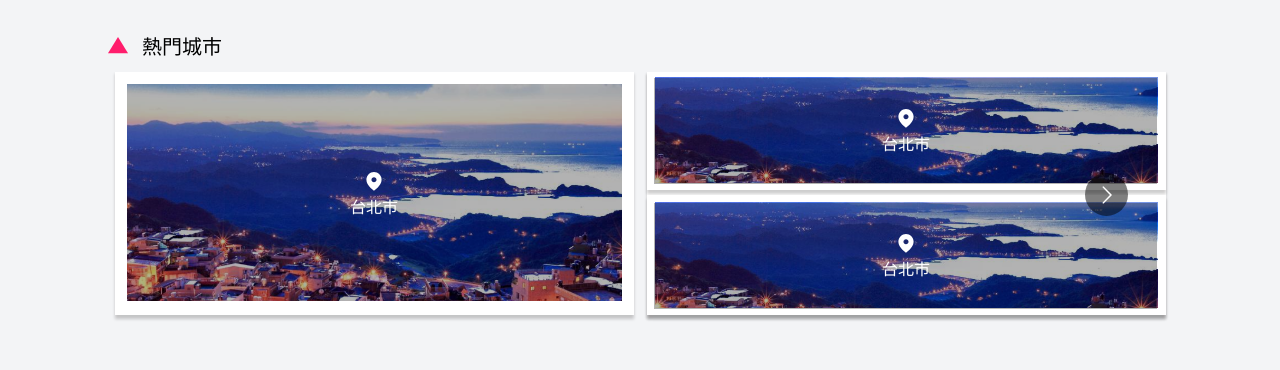
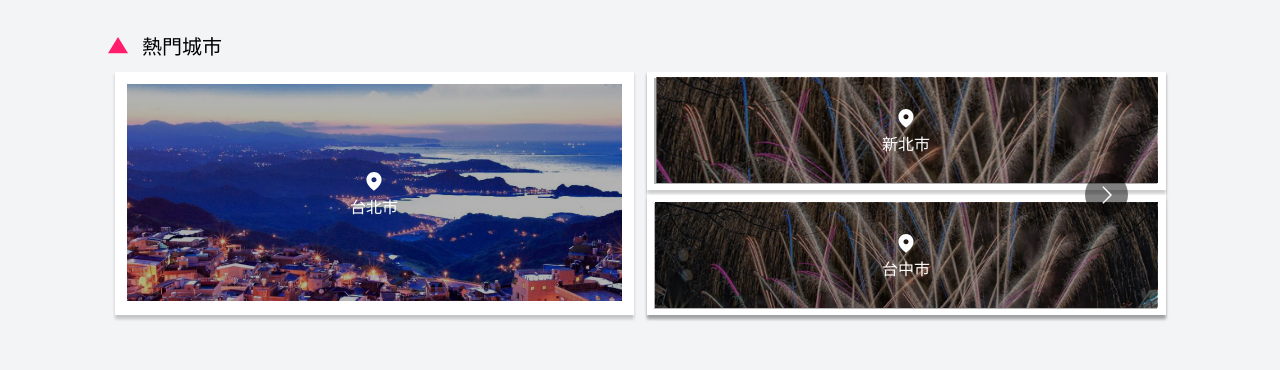
Before and after one commit to RuFrontEnd/Tour-Guide-Of-Taiwan-Attractions.io, a React (Create React App) app: page / in a window 1280 px wide. Shown: the part 687-1057 px from the top of the page. Built offline with nearby package versions, Linux system fonts and the light colour scheme.

Commit message:
mock hotCities data structure

```diff
--- a/src/pages/Landing.js
+++ b/src/pages/Landing.js
@@ -49,6 +49,20 @@ const Landing = (props) => {
     area: "基隆市中山區湖海路一、二段(協和街)",
     tel: "886-2-24287664",
   };
+
+  const hotCities = [
+    { name: "台北市", src: landing },
+    { name: ["新北市", "台中市"], src: [cardImg_tmp, detailCard_tmp] },
+    { name: "台北市", src: landing },
+    { name: ["新北市", "台中市"], src: [cardImg_tmp, detailCard_tmp] },
+    { name: "台北市", src: landing },
+    { name: ["新北市", "台中市"], src: [cardImg_tmp, detailCard_tmp] },
+    { name: "台北市", src: landing },
+    { name: ["新北市", "台中市"], src: [cardImg_tmp, detailCard_tmp] },
+    { name: "台北市", src: landing },
+    { name: ["新北市", "台中市"], src: [cardImg_tmp, detailCard_tmp] },
+  ];
+
   const responsive = {
     superLargeDesktop: {
       // the naming can be any, depends on you.
@@ -108,70 +122,41 @@ const Landing = (props) => {
         </Kind>
 
         <HotCitiesCarousel responsive={responsive}>
+          {hotCities.map((hotCity, index) =>
+            index % 2 === 0 ? (
               <HotCitiy>
                 <HotCityBoard>
-              <HotCityImg src={landing} />
+                  <HotCityImg src={hotCity.src} />
                   <HotCityInfo>
                     <HotCityIcon />
-                <HotCityName>台北市</HotCityName>
+                    <HotCityName>{hotCity.name}</HotCityName>
                   </HotCityInfo>
                   <HotCityMask />
                 </HotCityBoard>
               </HotCitiy>
-
+            ) : (
               <HotCitiy>
                 <HotCityBoards>
                   <HalfHotCityBoard>
-                <HotCityImg src={landing} />
+                    <HotCityImg src={hotCity.src[0]} />
                     <HalfHotCityInfo>
                       <HotCityIcon />
-                  <HotCityName>台北市</HotCityName>
+                      <HotCityName>{hotCity.name[0]}</HotCityName>
                     </HalfHotCityInfo>
                     <HalfHotCityMask />
                   </HalfHotCityBoard>
                   <HalfHotCityBoard>
-                <HotCityImg src={landing} />
+                    <HotCityImg src={hotCity.src[1]} />
                     <HalfHotCityInfo>
                       <HotCityIcon />
-                  <HotCityName>台北市</HotCityName>
+                      <HotCityName>{hotCity.name[1]}</HotCityName>
                     </HalfHotCityInfo>
                     <HalfHotCityMask />
                   </HalfHotCityBoard>
                 </HotCityBoards>
               </HotCitiy>
-
-          <HotCitiy>
-            <HotCityBoard />
-          </HotCitiy>
-
-          <HotCitiy>
-            <HotCityBoards>
-              <HalfHotCityBoard />
-              <HalfHotCityBoard />
-            </HotCityBoards>
-          </HotCitiy>
-
-          <HotCitiy>
-            <HotCityBoard />
-          </HotCitiy>
-
-          <HotCitiy>
-            <HotCityBoards>
-              <HalfHotCityBoard />
-              <HalfHotCityBoard />
-            </HotCityBoards>
-          </HotCitiy>
-
-          <HotCitiy>
-            <HotCityBoard />
-          </HotCitiy>
-
-          <HotCitiy>
-            <HotCityBoards>
-              <HalfHotCityBoard />
-              <HalfHotCityBoard />
-            </HotCityBoards>
-          </HotCitiy>
+            )
+          )}
         </HotCitiesCarousel>
       </Space>
       {/* <DetailCard style={{ margin: "50px" }} info={detail}>
```
Lines whose indentation alone changed are shown as unchanged.
